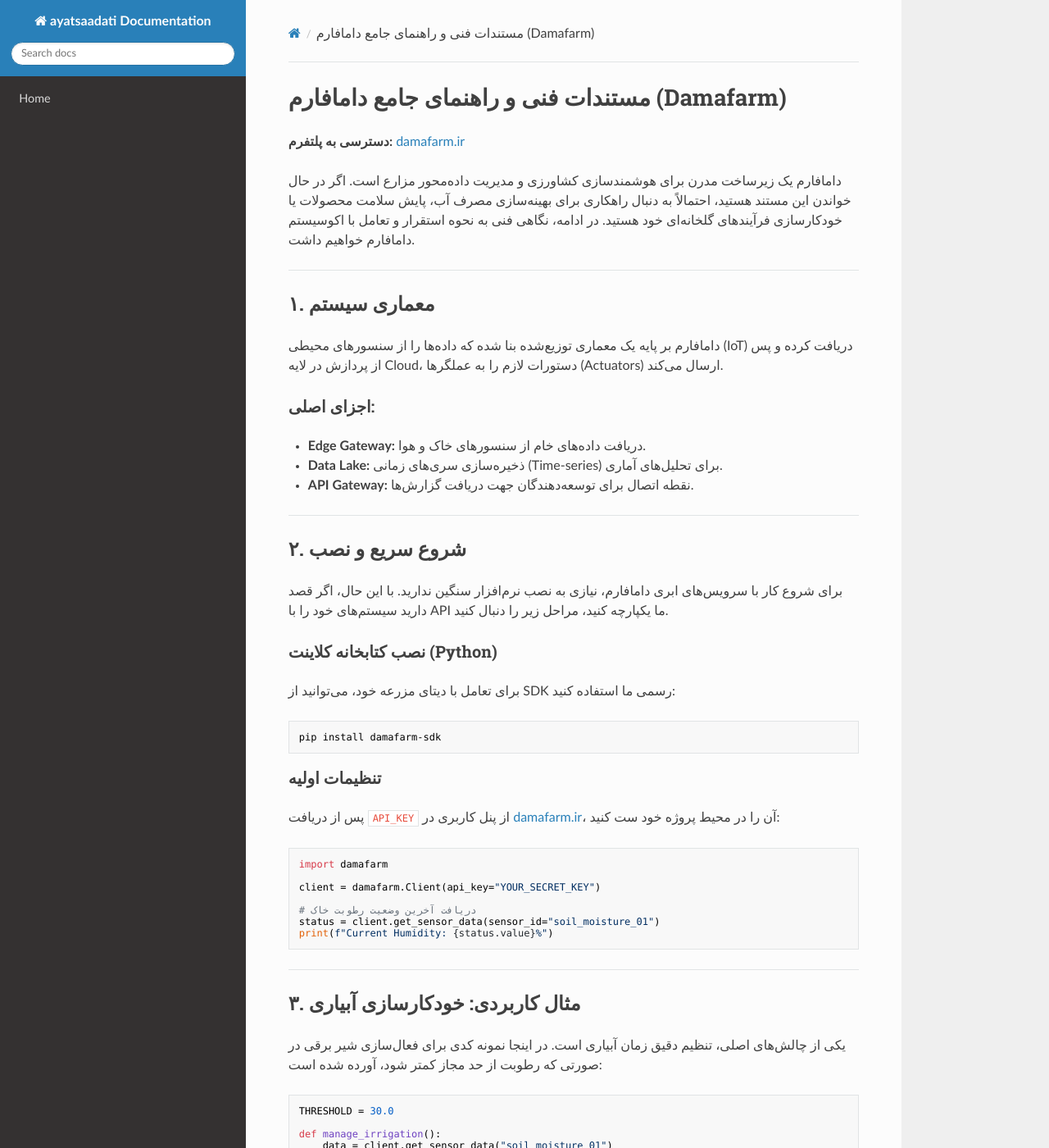
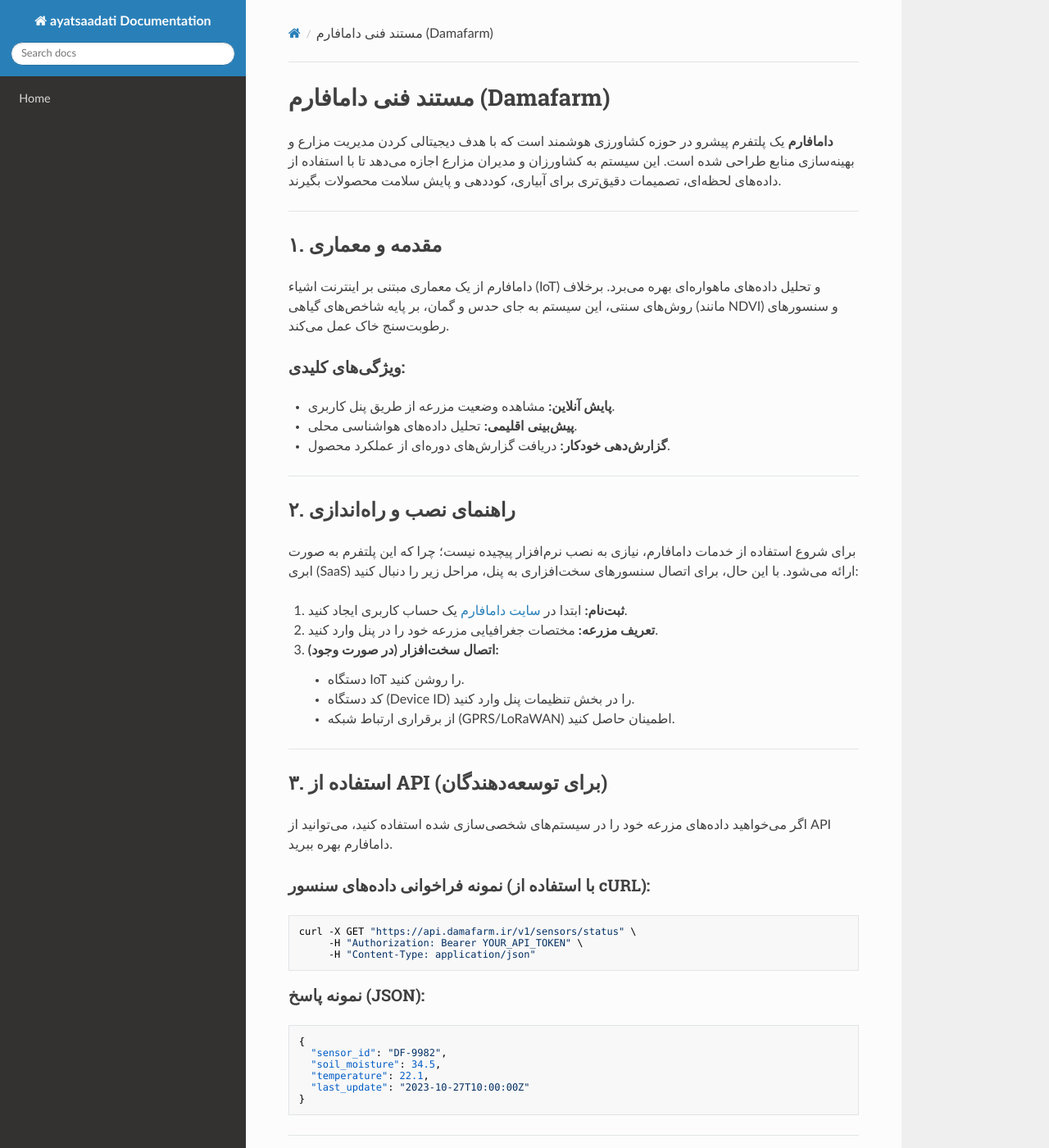
Before and after one commit to sahandsahabi553-prog/terraform-google-semantic-docs, an MkDocs documentation site: the page built from docs/دامافارم.md, in a window 1280 px wide and 1400 px high. Shown: the whole window at 82% size. Built offline with MkDocs 1.6.1, drawn with Linux system fonts in a browser that asks for light colours; nearby versions of some CDN libraries; some of the changed text lies outside the part shown.

Commit message:
Doc: دامافارم

````diff
--- a/docs/دامافارم.md
+++ b/docs/دامافارم.md
@@ -1,87 +1,75 @@
-# مستندات فنی و راهنمای جامع داما‌فارم (Damafarm)
+# مستند فنی دامافارم (Damafarm)
 
-**دسترسی به پلتفرم:** [damafarm.ir](https://damafarm.ir)
-
-داما‌فارم یک زیرساخت مدرن برای هوشمندسازی کشاورزی و مدیریت داده‌محور مزارع است. اگر در حال خواندن این مستند هستید، احتمالاً به دنبال راهکاری برای بهینه‌سازی مصرف آب، پایش سلامت محصولات یا خودکارسازی فرآیندهای گلخانه‌ای خود هستید. در ادامه، نگاهی فنی به نحوه استقرار و تعامل با اکوسیستم داما‌فارم خواهیم داشت.
+**دامافارم** یک پلتفرم پیشرو در حوزه کشاورزی هوشمند است که با هدف دیجیتالی کردن مدیریت مزارع و بهینه‌سازی منابع طراحی شده است. این سیستم به کشاورزان و مدیران مزارع اجازه می‌دهد تا با استفاده از داده‌های لحظه‌ای، تصمیمات دقیق‌تری برای آبیاری، کوددهی و پایش سلامت محصولات بگیرند.
 
 ---
 
-## ۱. معماری سیستم
-داما‌فارم بر پایه یک معماری توزیع‌شده بنا شده که داده‌ها را از سنسورهای محیطی (IoT) دریافت کرده و پس از پردازش در لایه Cloud، دستورات لازم را به عملگرها (Actuators) ارسال می‌کند.
+## ۱. مقدمه و معماری
+دامافارم از یک معماری مبتنی بر اینترنت اشیاء (IoT) و تحلیل داده‌های ماهواره‌ای بهره می‌برد. برخلاف روش‌های سنتی، این سیستم به جای حدس و گمان، بر پایه شاخص‌های گیاهی (مانند NDVI) و سنسورهای رطوبت‌سنج خاک عمل می‌کند.
 
-### اجزای اصلی:
-*   **Edge Gateway:** دریافت داده‌های خام از سنسورهای خاک و هوا.
-*   **Data Lake:** ذخیره‌سازی سری‌های زمانی (Time-series) برای تحلیل‌های آماری.
-*   **API Gateway:** نقطه اتصال برای توسعه‌دهندگان جهت دریافت گزارش‌ها.
+### ویژگی‌های کلیدی:
+*   **پایش آنلاین:** مشاهده وضعیت مزرعه از طریق پنل کاربری.
+*   **پیش‌بینی اقلیمی:** تحلیل داده‌های هواشناسی محلی.
+*   **گزارش‌دهی خودکار:** دریافت گزارش‌های دوره‌ای از عملکرد محصول.
 
 ---
 
-## ۲. شروع سریع و نصب
-برای شروع کار با سرویس‌های ابری داما‌فارم، نیازی به نصب نرم‌افزار سنگین ندارید. با این حال، اگر قصد دارید سیستم‌های خود را با API ما یکپارچه کنید، مراحل زیر را دنبال کنید.
+## ۲. راهنمای نصب و راه‌اندازی
+برای شروع استفاده از خدمات دامافارم، نیازی به نصب نرم‌افزار پیچیده نیست؛ چرا که این پلتفرم به صورت ابری (SaaS) ارائه می‌شود. با این حال، برای اتصال سنسورهای سخت‌افزاری به پنل، مراحل زیر را دنبال کنید:
 
-### نصب کتابخانه کلاینت (Python)
-برای تعامل با دیتای مزرعه خود، می‌توانید از SDK رسمی ما استفاده کنید:
+1.  **ثبت‌نام:** ابتدا در [سایت دامافارم](https://damafarm.ir) یک حساب کاربری ایجاد کنید.
+2.  **تعریف مزرعه:** مختصات جغرافیایی مزرعه خود را در پنل وارد کنید.
+3.  **اتصال سخت‌افزار (در صورت وجود):**
+    *   دستگاه IoT را روشن کنید.
+    *   کد دستگاه (Device ID) را در بخش تنظیمات پنل وارد کنید.
+    *   از برقراری ارتباط شبکه (GPRS/LoRaWAN) اطمینان حاصل کنید.
 
+---
+
+## ۳. استفاده از API (برای توسعه‌دهندگان)
+اگر می‌خواهید داده‌های مزرعه خود را در سیستم‌های شخصی‌سازی شده استفاده کنید، می‌توانید از API دامافارم بهره ببرید.
+
+### نمونه فراخوانی داده‌های سنسور (با استفاده از cURL):
 ```bash
-pip install damafarm-sdk
+curl -X GET "https://api.damafarm.ir/v1/sensors/status" \
+     -H "Authorization: Bearer YOUR_API_TOKEN" \
+     -H "Content-Type: application/json"
 ```
 
-### تنظیمات اولیه
-پس از دریافت `API_KEY` از پنل کاربری در [damafarm.ir](https://damafarm.ir)، آن را در محیط پروژه خود ست کنید:
-
-```python
-import damafarm
-
-client = damafarm.Client(api_key="YOUR_SECRET_KEY")
-
-# دریافت آخرین وضعیت رطوبت خاک
-status = client.get_sensor_data(sensor_id="soil_moisture_01")
-print(f"Current Humidity: {status.value}%")
+### نمونه پاسخ (JSON):
+```json
+{
+  "sensor_id": "DF-9982",
+  "soil_moisture": 34.5,
+  "temperature": 22.1,
+  "last_update": "2023-10-27T10:00:00Z"
+}
 ```
 
 ---
 
-## ۳. مثال کاربردی: خودکارسازی آبیاری
-یکی از چالش‌های اصلی، تنظیم دقیق زمان آبیاری است. در اینجا نمونه کدی برای فعال‌سازی شیر برقی در صورتی که رطوبت از حد مجاز کمتر شود، آورده شده است:
+## ۴. مقایسه روش‌های مدیریت مزرعه
 
-```python
-THRESHOLD = 30.0
-
-def manage_irrigation():
-    data = client.get_sensor_data("soil_moisture_01")
-    if data.value < THRESHOLD:
-        client.trigger_actuator("valve_01", action="ON")
-        print("Irrigation started.")
-    else:
-        client.trigger_actuator("valve_01", action="OFF")
-```
-
----
-
-## ۴. مشخصات فنی سنسورها
-جدول زیر برخی از استانداردهای پشتیبانی شده توسط سخت‌افزارهای داما‌فارم را نشان می‌دهد:
-
-| سنسور | دامنه اندازه‌گیری | دقت | پروتکل ارتباطی |
-| :--- | :--- | :--- | :--- |
-| رطوبت خاک | ۰ تا ۱۰۰٪ | ±۲٪ | RS485 |
-| دما | -۴۰ تا +۸۵ درجه | ±۰.۵ | I2C |
-| تابش خورشیدی | ۰ تا ۲۰۰۰ W/m² | ±۵٪ | Analog (4-20mA) |
+| ویژگی | کشاورزی سنتی | دامافارم |
+| :--- | :--- | :--- |
+| **آبیاری** | تقویمی (ثابت) | سنسور-محور (دقیق) |
+| **هزینه‌های آب** | بالا (هدررفت زیاد) | بهینه (صرفه‌جویی تا ۴۰٪) |
+| **پایش سلامت** | چشمی (دیر هنگام) | تصاویر ماهواره‌ای (پیشگیرانه) |
 
 ---
 
 ## ۵. سوالات متداول (FAQ)
 
-**آیا داما‌فارم در مناطق بدون اینترنت پرسرعت کار می‌کند؟**
-بله، گیت‌وی‌های داما‌فارم با استفاده از پروتکل‌های کم‌مصرف (مانند LoRaWAN) طراحی شده‌اند و حتی با پهنای باند بسیار محدود نیز داده‌ها را به سرور منتقل می‌کنند.
+**آیا دامافارم برای زمین‌های کوچک هم مناسب است؟**
+بله، سیستم ما به گونه‌ای مقیاس‌پذیر طراحی شده که از باغچه‌های کوچک تا مزارع صنعتی بزرگ را پوشش دهد.
 
-**آیا امکان خروجی گرفتن از داده‌ها برای اکسل وجود دارد؟**
-قطعاً. در پنل کاربری، بخشی به نام "Export Data" وجود دارد که به شما خروجی‌های CSV و JSON با فرمت استاندارد برای تحلیل‌های نرم‌افزاری ارائه می‌دهد.
+**در صورت قطع اینترنت، داده‌ها چه می‌شوند؟**
+سخت‌افزارهای دامافارم دارای حافظه داخلی هستند و به محض اتصال مجدد، داده‌های ذخیره شده را به سرور ارسال می‌کنند.
 
-**امنیت داده‌های مزرعه من چقدر تضمین شده است؟**
-تمام ارتباطات بین سخت‌افزار و سرور از طریق پروتکل TLS 1.3 رمزنگاری می‌شود. ما به حریم خصوصی داده‌های کشاورزان تعهد کامل داریم.
+**چگونه می‌توانم گزارش‌های ماهانه دریافت کنم؟**
+در پنل کاربری، به بخش «گزارش‌ها» بروید و گزینه «ارسال خودکار به ایمیل» را فعال کنید.
 
 ---
 
-> **نکته تخصصی:** همیشه پیشنهاد می‌کنم در کنار سنسورهای دیجیتال، یک سنسور آنالوگ به عنوان پشتیبان (Backup) در عمق متفاوت خاک داشته باشید تا در صورت بروز نوسانات الکتریکی، کالیبراسیون سیستم از دست نرود.
-
-برای دریافت مستندات کامل‌تر یا پشتیبانی فنی، می‌توانید به بخش [مستندات توسعه‌دهندگان](https://damafarm.ir/docs) مراجعه کنید.
+## نتیجه‌گیری
+دامافارم فراتر از یک ابزار ساده است؛ این یک دستیار هوشمند برای مدیریت ریسک در کشاورزی است. با استفاده از این پلتفرم، می‌توانید شکاف بین دانش سنتی کشاورزی و تکنولوژی مدرن را پر کنید. برای کسب اطلاعات بیشتر به [سایت رسمی دامافارم](https://damafarm.ir) مراجعه کنید.
````
